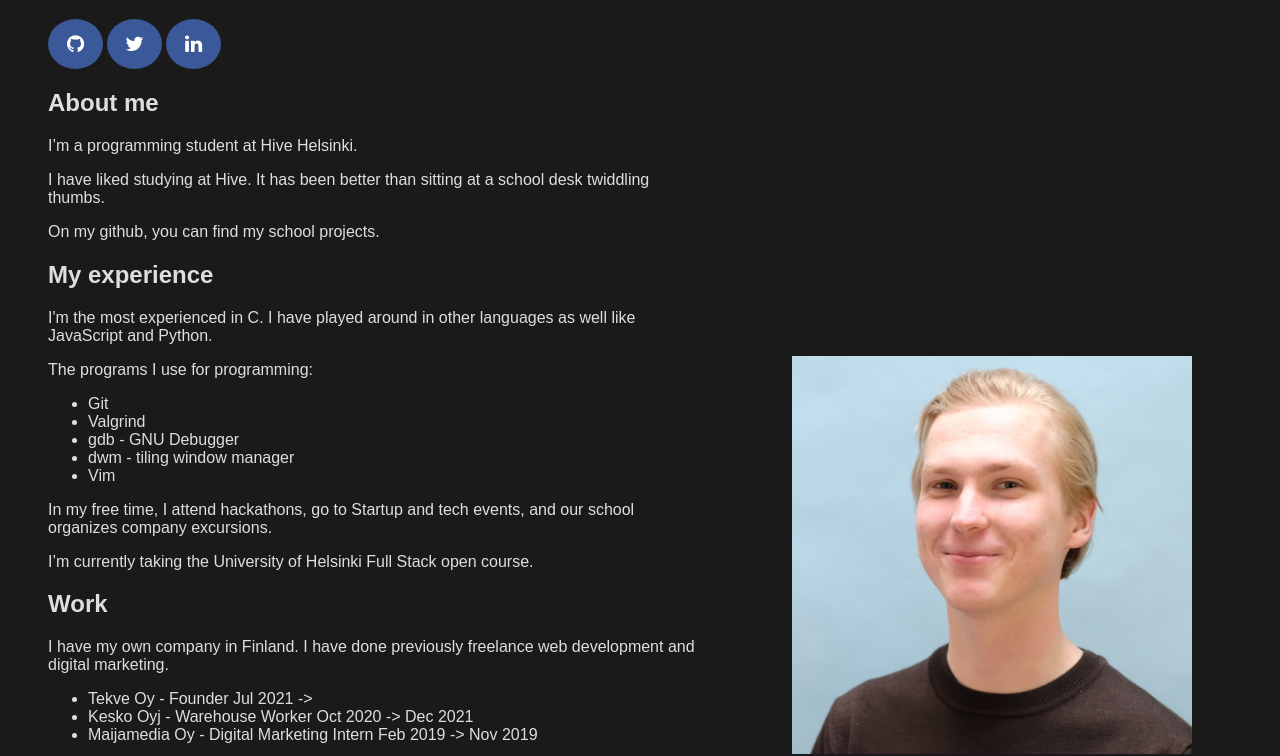
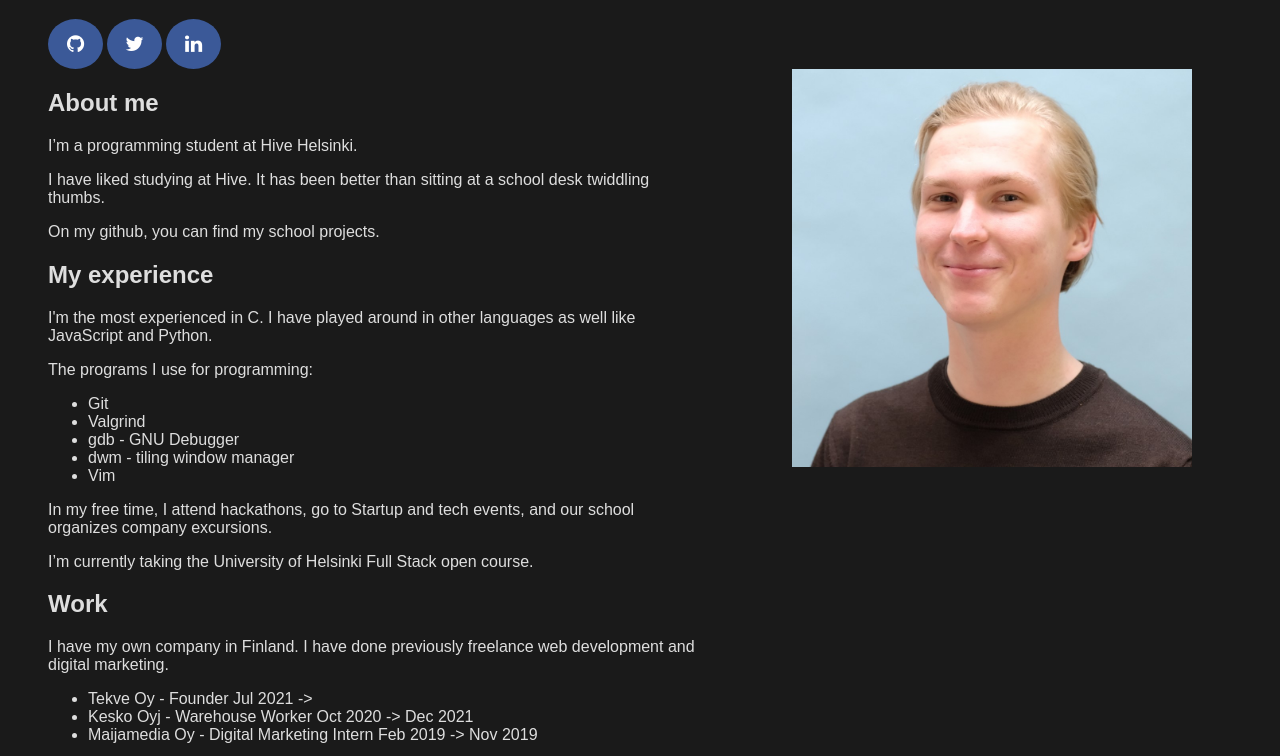
Before and after one commit to vkinnune/vkinnune.github.io, a plain HTML site: page index.html in a window 1280 px wide. Shown: the part 69-825 px from the top of the page. Drawn offline with Linux system fonts and the light colour scheme.

Commit message:
align pic

```diff
--- a/index.html
+++ b/index.html
@@ -22,9 +22,10 @@
 			}
 			#rightcontent {
 				display: flex;
-				justify-content: center;
-				align-content: center;
-				align-self: center;
+				justify-content: start;
+				align-content: start;
+				align-content: start;
+				align-self: start;
 				flex-direction: column;
 			}
 			#pic {
```
